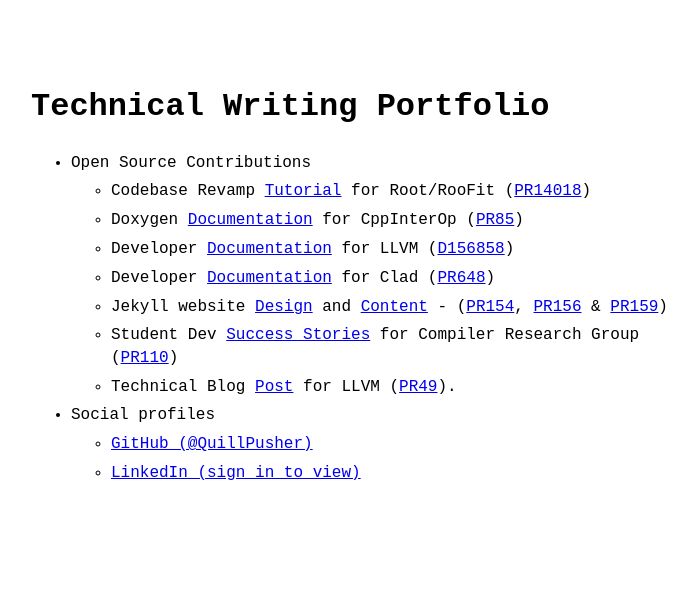
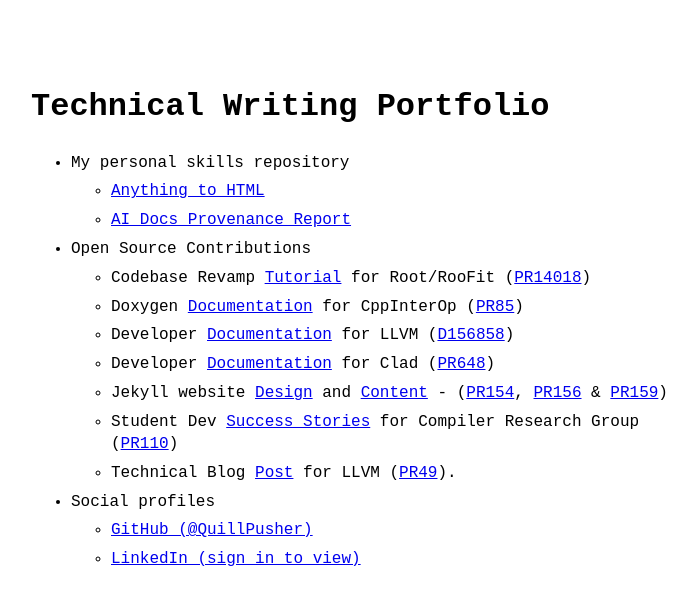
Before and after one commit to QuillPusher/quillpusher.github.io, a Jekyll site: the page built from index.md, in a window 1280 px wide. Shown: the top 605 px of the page, without its empty margins (289-986 px from the left). Built offline with Jekyll 4.4.1, drawn with Linux system fonts in a browser that asks for light colours.

Commit message:
Update menu.yml
added Claude skills

```diff
--- a/_data/menu.yml
+++ b/_data/menu.yml
@@ -2,6 +2,12 @@
 # https://github.com/riggraz/no-style-please#customize-the-menu
 
 entries:
+
+  - title: My personal skills repository
+    entries:
+      - title: <a href='https://github.com/QuillPusher/skills/tree/main/anything-to-html'>Anything to HTML</a>
+      - title: <a href='https://github.com/QuillPusher/skills/tree/main/provenance-html-report'>AI Docs Provenance Report</a>
+
   - title: Open Source Contributions
     entries:
       - title: Codebase Revamp <a href='https://root.cern/doc/v630/group__roofit__dev__docs__ad.html'>Tutorial</a> for Root/RooFit (<a href='https://github.com/root-project/root/pull/14018'>PR14018</a>)
```
